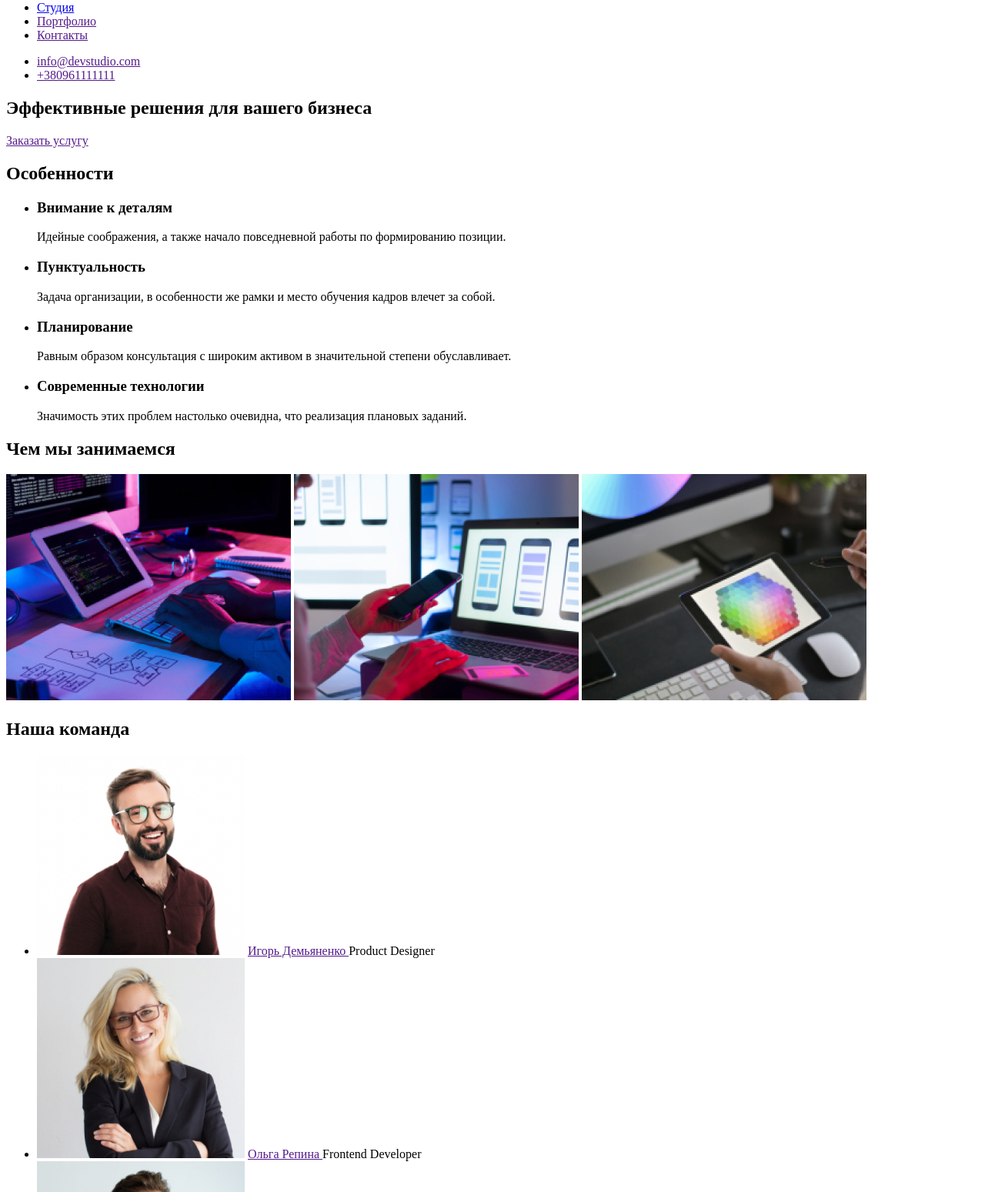
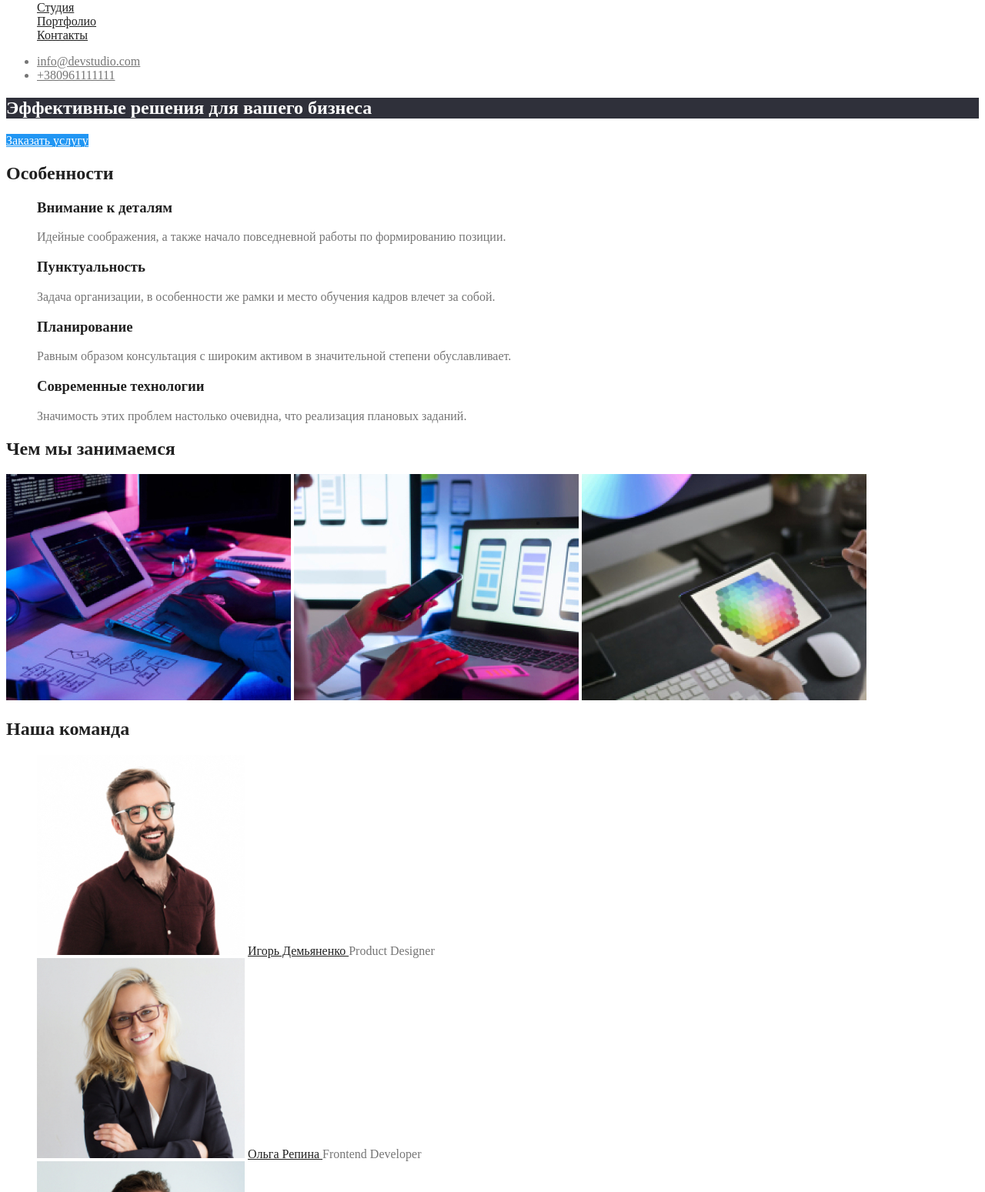
Before and after one commit to IlyaKhrenov/goit-markup-hw-01, a plain HTML site: page index.html in a window 1280 px wide. Shown: the part 41-1590 px from the top of the page at 77% size. Drawn offline with Linux system fonts and the light colour scheme.

Commit message:
Добавил стили

```diff
--- a/css/style.css
+++ b/css/style.css
@@ -0,0 +1,89 @@
+:root {
+    --primary-text-color: #757575;
+    --title-text-color: #212121;
+    --accent-color: #2196F3;
+    --primary-white-color: #ffffff;
+    --secondary-text-color: rgba(255, 255, 255, 0.6);
+  }
+
+body {
+    background-color: var(--primary-white-color);
+    color: var(--primary-text-color);
+}
+
+.header-web {
+    color: var(--accent-color);
+}
+
+.logo {
+    color: var(--title-text-color);
+}
+
+.list {
+    list-style: none;
+}
+
+/* site-nav */
+
+.site-nav .link {
+    color: var(--title-text-color);
+}
+
+.site-nav .link:hover,
+.site-nav .link:focus {
+    color: var(--accent-color);
+}
+
+/* section */
+.section-title {
+    color: var(--title-text-color);
+}
+
+/* hero */
+.hero-title {
+    color: var(--primary-white-color);
+    background: #2F303A;
+}
+
+/* contacts */
+.contacnts-title {
+    color: var(--primary-text-color);
+}
+
+.contacnts-title:hover,
+.contacnts-title:focus {
+    color: var(--accent-color);
+}
+
+.contacnts-link {
+    color: var(--secondary-text-color);
+    background: #2F303A;
+}
+
+.contacnts-link:hover,
+.contacnts-link:focus {
+    color: var(--accent-color);
+}
+
+.adress-title {
+    color: var(--primary-white-color);
+    background: #2F303A;
+}
+
+/* Our team */
+
+.team {
+    color: var(--title-text-color);
+}
+
+/* Button */
+
+.button {
+    color: var(--title-text-color);
+    background-color: var(--primary-white-color);
+}
+
+.button.primary {
+    color: var(--primary-white-color);
+    background-color: var(--accent-color);
+}
--- a/index.html
+++ b/index.html
@@ -5,7 +5,7 @@
     <meta charset="UTF-8">
     <meta name="viewport" content="width=device-width, initial-scale=1.0">
     <title>Студия</title>
-    <link rel="stylesheet" href="./css/style.css">
+    <link rel="stylesheet" href="./css/style.css" />
 </head>
 
 
@@ -13,79 +13,79 @@
     <!-- Шапка сайта -->
     <header>
         <nav>
-            <a href="./index.html">WebStudio</a>
-            <ul>
-                <li> <a href="./index.html">Студия</a> </li>
-                <li> <a href="">Портфолио</a> </li>
-                <li> <a href="">Контакты</a> </li>
+            <a href="./index.html" class="logo"><span class="header-web">Web</span>Studio</a>
+            <ul  class="site-nav list">
+                <li> <a href="./index.html" class="link">Студия</a> </li>
+                <li> <a href="./portfolio.html" class="link">Портфолио</a> </li>
+                <li> <a href="" class="link">Контакты</a> </li>
             </ul>
         </nav>
-            <ul>
-                <li><a href="">info@devstudio.com</a></li>
-                <li><a href="">+380961111111</a></li>
+            <ul class="contacts">
+                <li><a href="" class="contacnts-title">info@devstudio.com</a></li>
+                <li><a href="" class="contacnts-title">+380961111111</a></li>
             </ul>
     </header>
-        <!-- Герой -->
+
     <main>
-        <!--  Заказ услуги  -->
-        <section>
-            <h1> Эффективные решения для вашего бизнеса</h1>
-            <a href="">Заказать услугу</a>
+        <!--  Герой  -->
+        <section class="hero">
+            <h1 class="hero-title"> Эффективные решения для вашего бизнеса</h1>
+            <a href="" class="button primary">Заказать услугу</a>
         </section>
 
         <!--  Особенности  -->
-        <section>
-            <h2>Особенности</h2>
-            <ul>
+        <section class="section">
+            <h2 class="section-title">Особенности</h2>
+            <ul class="list">
                 <li>
-                    <h3>Внимание к деталям</h3>
+                    <h3 class="section-title">Внимание к деталям</h3>
                     <p>Идейные соображения, а также начало повседневной работы по формированию позиции.</p>
                 </li>
                 <li>
-                    <h3>Пунктуальность</h3>
+                    <h3 class="section-title">Пунктуальность</h3>
                     <P>Задача организации, в особенности же рамки и место обучения кадров влечет за собой.</P>
                 </li>
                 <li>
-                    <h3>Планирование</h3>
+                    <h3 class="section-title">Планирование</h3>
                     <p>Равным образом консультация с широким активом в значительной степени обуславливает.</p>
                 </li>
                 <li>
-                    <h3>Современные технологии</h3>
+                    <h3 class="section-title">Современные технологии</h3>
                     <p>Значимость этих проблем настолько очевидна, что реализация плановых заданий.</p>
                 </li>
             </ul>
         </section>
 
         <!-- Наша работа  -->
-        <section>
+        <section class="section">
 
-            <h2>Чем мы занимаемся</h2>
+            <h2 class="section-title">Чем мы занимаемся</h2>
             <img src="./img/p1.jpg" alt="box" width="370">
             <img src="./img/p2.jpg" alt="box" width="370">
             <img src="./img/p3.jpg" alt="box" width="370">
         </section>
 
         <!--  Наша команда  -->
-        <section>
-            <h2>Наша команда</h2>
-            <ul>
-                <li> <img src="./img/img.jpg" alt="Игорь Демьяненко" width="270"> <a href="">Игорь Демьяненко </a> Product Designer </li>
-                <li><img src="./img/img2.jpg" alt="Ольга Репина" width="270"> <a href="">Ольга Репина </a> Frontend Developer</li>
-                <li><img src="./img/img3.jpg" alt="Николай Тарасов" width="270"> <a href="">Николай Тарасов </a> Marketing</li>
-                <li><img src="./img/img4.jpg" alt="Михаил Ермаков" width="270"> <a href="">Михаил Ермаков </a> UI Designer</li>
+        <section class="section">
+            <h2 class="section-title">Наша команда</h2>
+            <ul class="list">
+                <li> <img src="./img/img.jpg" alt="Игорь Демьяненко" width="270"> <a href="" class="team">Игорь Демьяненко </a> Product Designer </li>
+                <li><img src="./img/img2.jpg" alt="Ольга Репина" width="270"> <a href="" class="team">Ольга Репина </a> Frontend Developer</li>
+                <li><img src="./img/img3.jpg" alt="Николай Тарасов" width="270"> <a href="" class="team">Николай Тарасов </a> Marketing</li>
+                <li><img src="./img/img4.jpg" alt="Михаил Ермаков" width="270"> <a href="" class="team">Михаил Ермаков </a> UI Designer</li>
             </ul>
         </section>
     </main>
 
     <!--  Футер  -->
     <footer>
-        <a href="./index.html">WebStudio</a>
+        <a href="./index.html" class="logo"><span class="header-web">Web</span>Studio</a>
 
-    <address>
-        <p> г. Киев, пр-т Леси Украинки, 26</p>
-        <ul>
-            <li><a href="">info@devstudio.com</a></li>
-            <li><a href="">+380961111111</a></li>
+    <address class="adress">
+        <p class="adress-title"> г. Киев, пр-т Леси Украинки, 26</p>
+        <ul class="contacts">
+            <li><a href="" class="contacnts-link">info@devstudio.com</a></li>
+            <li><a href="" class="contacnts-link">+380961111111</a></li>
         </ul>
     </address>
     </footer>
```
Also changed, not shown: css/common.css (added), portfolio.html (added).
